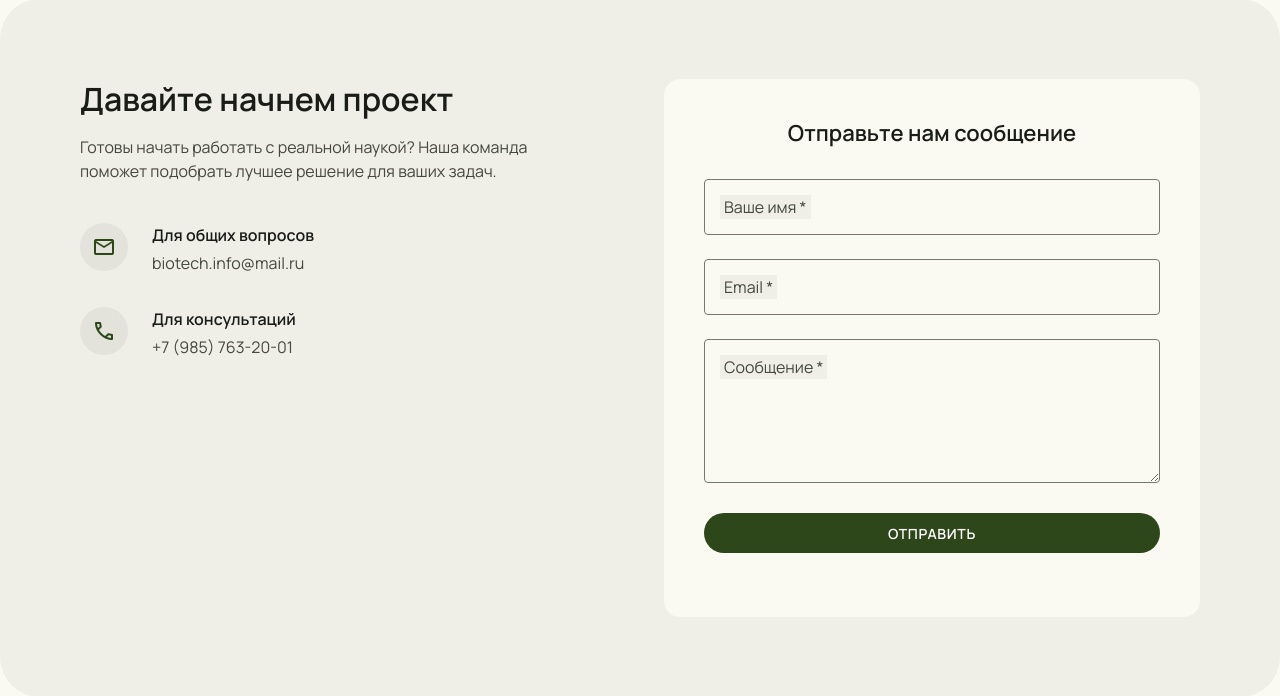
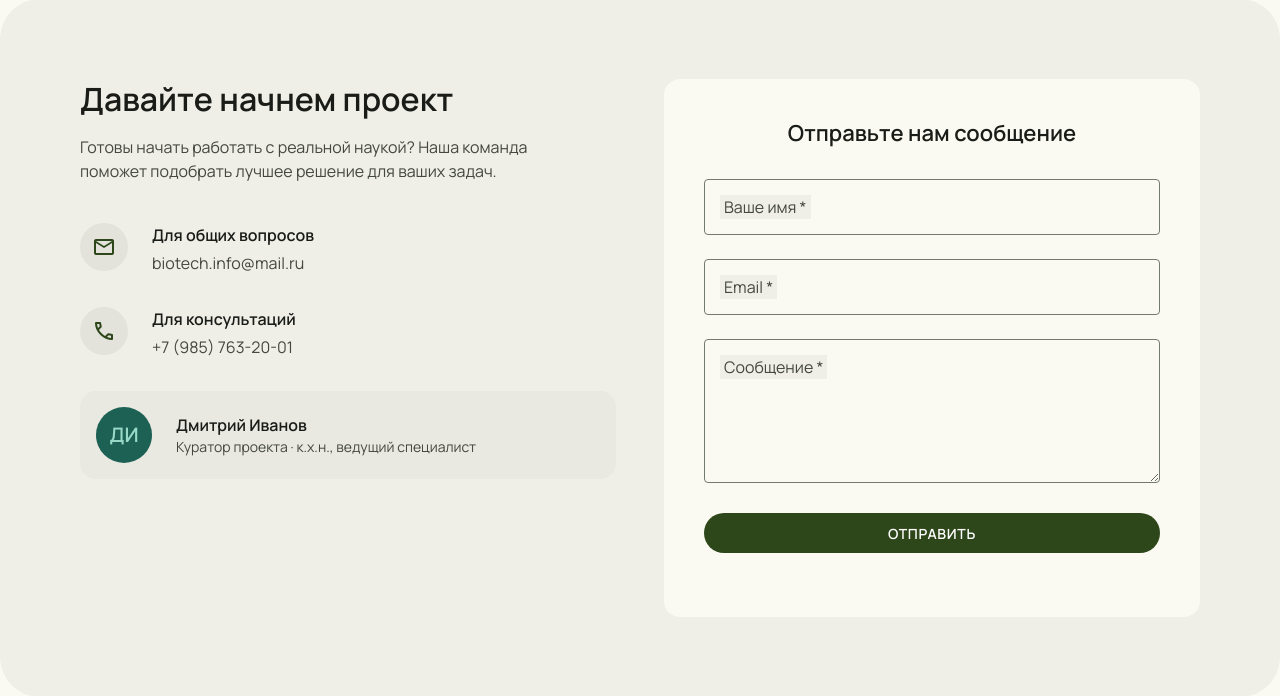
Before and after one commit to aleksandrukbogdan/biotech-conversion, a Flask app: page / in a window 1280 px wide. Shown: the part 3372-4068 px from the top of the page. Run offline with Flask 3, Linux system fonts and the light colour scheme.

Commit message:
feat: logo & favicon

```diff
--- a/style.css
+++ b/style.css
@@ -1238,6 +1238,7 @@ section {
     padding: 1rem;
     background-color: var(--md-sys-color-surface-container-high);
     border-radius: 16px;
+    margin-top: 2rem;
 }
 
 .consultant-avatar {
--- a/templates/base.html
+++ b/templates/base.html
@@ -18,7 +18,7 @@
     <header class="header sticky">
       <nav class="nav container">
         <a href="/" class="logo">
-          <img src="{{ url_for('static', filename='images/logo.svg') }}" alt="ScienceDevice - профессиональные анализаторы" class="logo-image" />
+          <img src="{{ url_for('static', filename='images/logo_glass.png') }}" alt="ScienceDevice - профессиональные анализаторы" class="logo-image" />
         </a>
         <div class="nav__menu" id="nav-menu">
           <ul class="nav__list">
--- a/templates/index.html
+++ b/templates/index.html
@@ -337,6 +337,13 @@
                             </div>
                         </li>
                     </ul>
+                    <div class="consultant-info">
+                        <div class="consultant-avatar">ДИ</div>
+                        <div class="consultant-details">
+                            <p class="title-medium">Дмитрий Иванов</p>
+                            <p class="body-medium">Куратор проекта · к.х.н., ведущий специалист</p>
+                        </div>
+                    </div>
                 </div>
                 <div class="contacts-form">
                     <h3 class="title-large">Отправьте нам сообщение</h3>
```
Also changed, not shown: favicon.ico (added), images/logo_glass.png (added).
